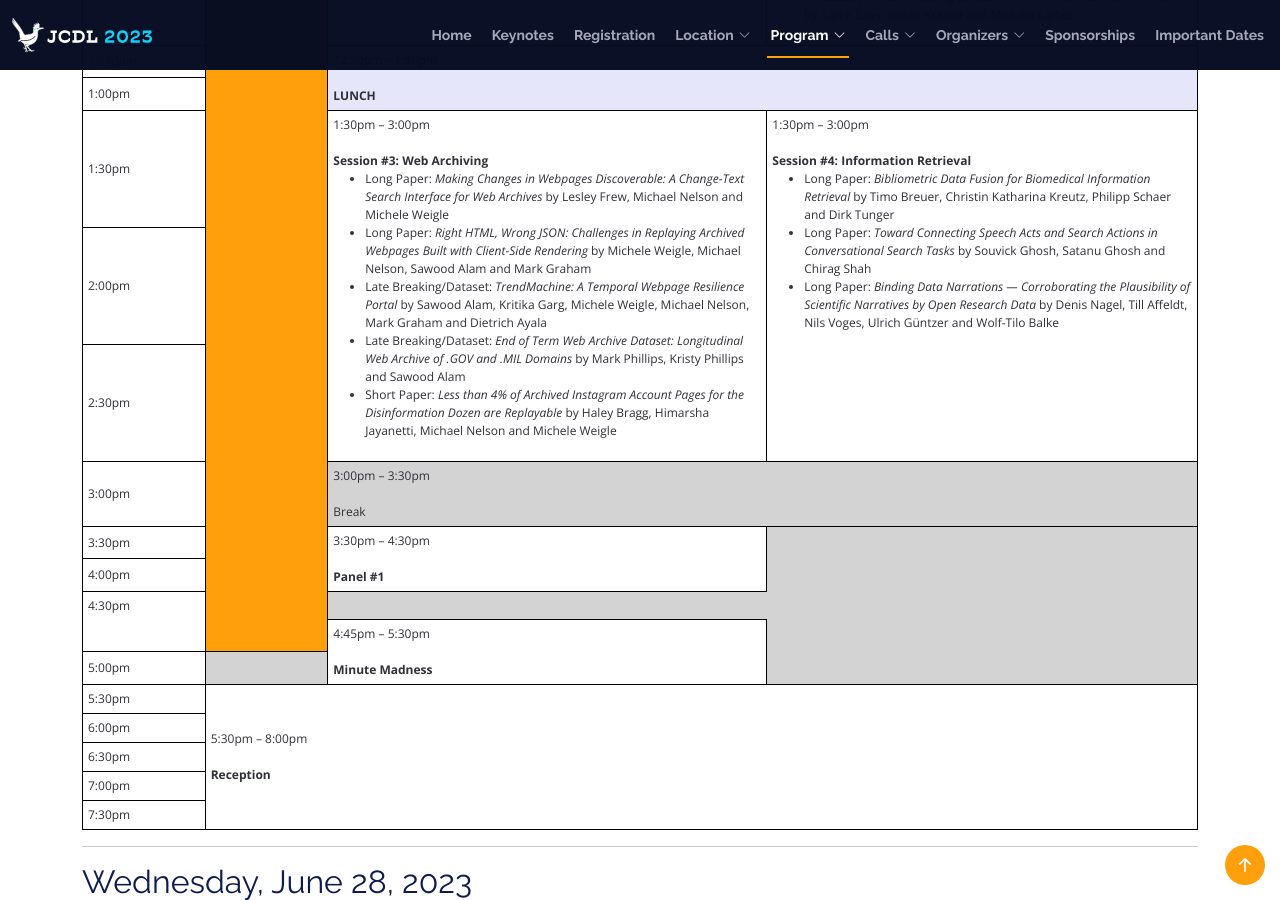
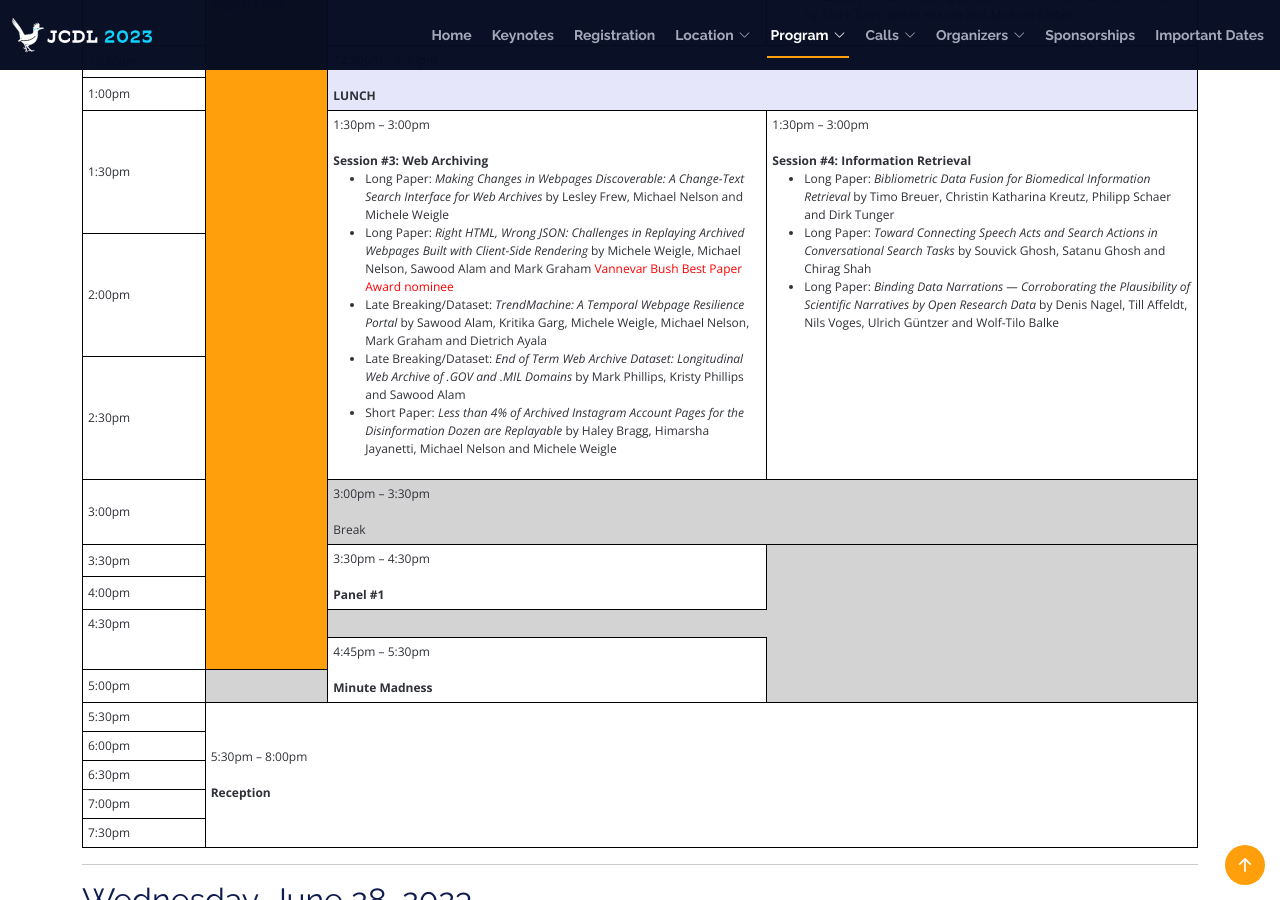
Before and after one commit to shawnmjones/JCDL2023-website-source, a Jekyll site: the page built from program.html, in a window 1280 px wide and 900 px high, scrolled down 1585 px. Built offline with Jekyll 4.4.1, drawn with Linux system fonts in a browser that asks for light colours.

Commit message:
Update program.html
 award nominee highlight

```diff
--- a/program.html
+++ b/program.html
@@ -284,7 +284,7 @@ permalink: /program/schedule/
                 </li>
                 <li>
                     Long Paper: <em>Right HTML, Wrong JSON: Challenges in Replaying Archived Webpages Built with Client-Side Rendering</em> by
-                    Michele Weigle, Michael Nelson, Sawood Alam and Mark Graham
+                    Michele Weigle, Michael Nelson, Sawood Alam and Mark Graham <font color="red">Vannevar Bush Best Paper Award nominee</font>
                 </li>
                 <li>
                     Late Breaking/Dataset: <em>TrendMachine: A Temporal Webpage Resilience Portal</em> by
```
